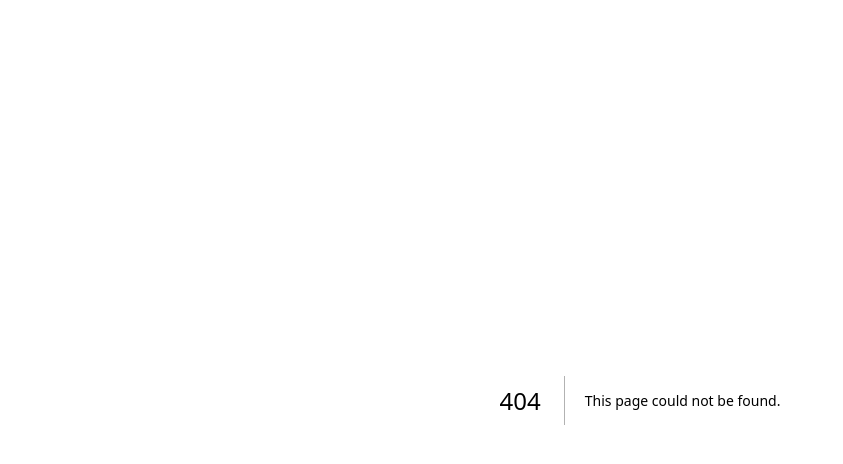
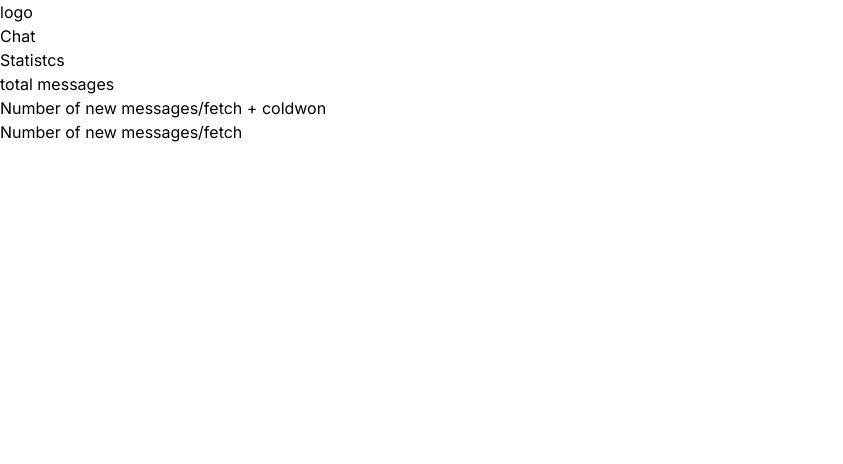
Before and after one commit to Infinite-Loopers2024/slow-chat-final, a Next.js app: page /statistics in a window 1280 px wide. Before the commit this address had no page. Shown: the top 464 px of the page, without its empty margins (0-843 px from the left). Built offline with nearby package versions, Linux system fonts and the light colour scheme.

Commit message:
layout for chat and statistics
Co-authored-by: Ali <lali.mohseni05@yahoo.se>
Co-authored-by: Love <love.bellinder@gmail.com>
Co-authored-by: Adrienn <apozsgai97@gmail.com>

```diff
--- /dev/null
+++ b/app/(chat-rum)/layout.tsx
@@ -0,0 +1,20 @@
+export default function layout({ children }: { children: React.ReactNode }) {
+  return (
+    <div>
+      <div>
+        <nav>
+          <a href=".">logo</a>
+          <ul>
+            <li>
+              <a href="\chat\">Chat</a>
+            </li>
+            <li>
+              <a href="\statistics\">Statistcs</a>
+            </li>
+          </ul>
+        </nav>
+      </div>
+      <div>{children}</div>
+    </div>
+  );
+}
```
Also changed, not shown: app/(chat-rum)/statistics/page.tsx (renamed from app/(chat-rum)/statistic/page.tsx).
